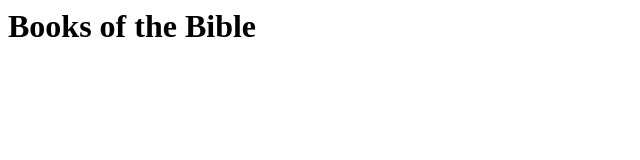
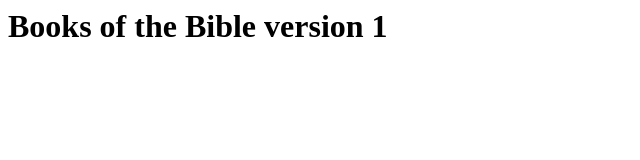
Before and after one commit to Mgabrielq/test-1, a plain HTML site: page index.html in a window 1280 px wide. Shown: the whole page, without its empty margins (0-640 px from the left). Drawn offline with Linux system fonts and the light colour scheme.

```diff
--- a/index.html
+++ b/index.html
@@ -1,4 +1,4 @@
-<h1>Books of the Bible</h1>
+<h1>Books of the Bible version 1</h1>
 <div id="container" style="color: red"></div>
 <script>
     // const div = document.getElementById('container');
```
